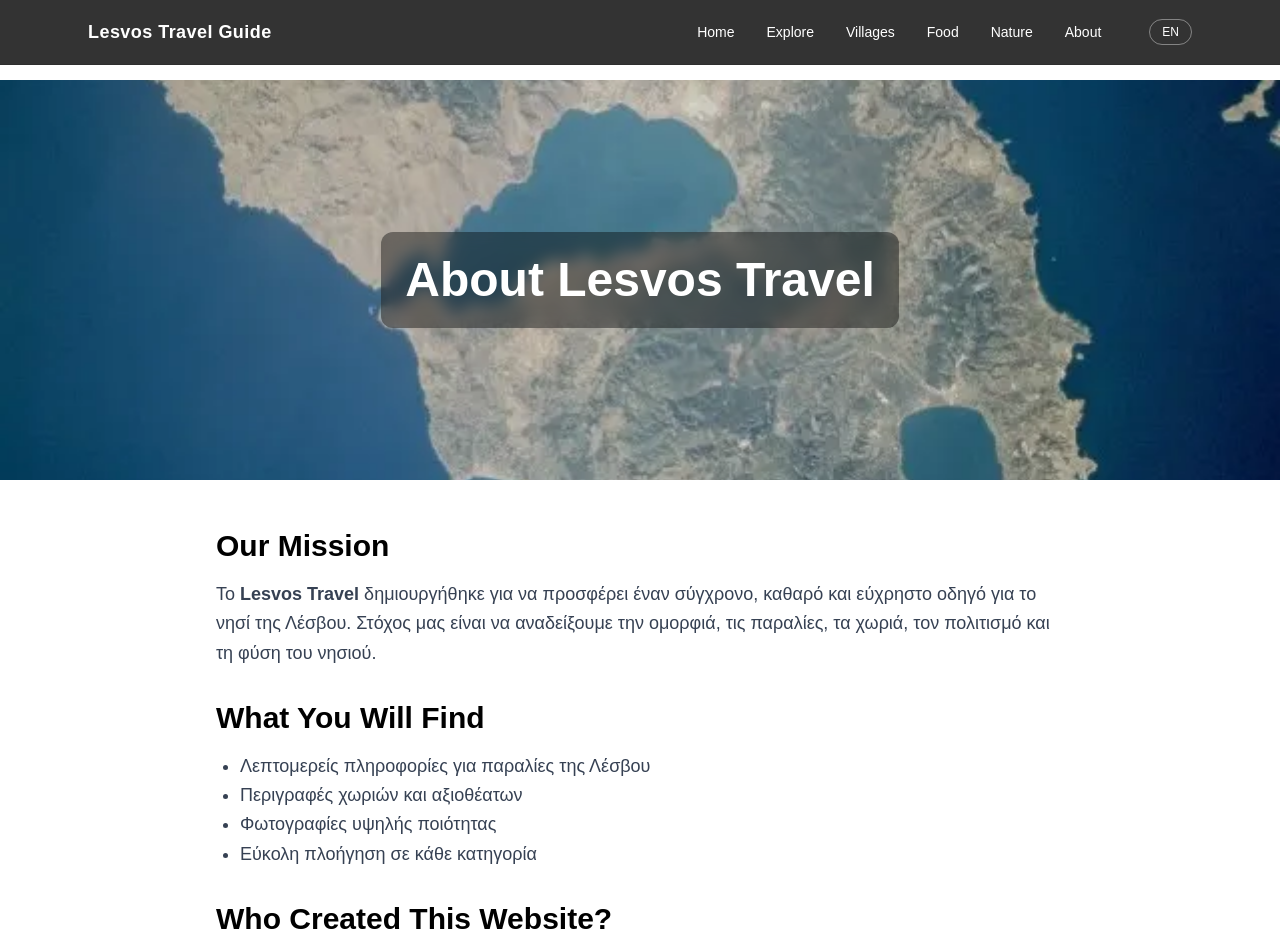
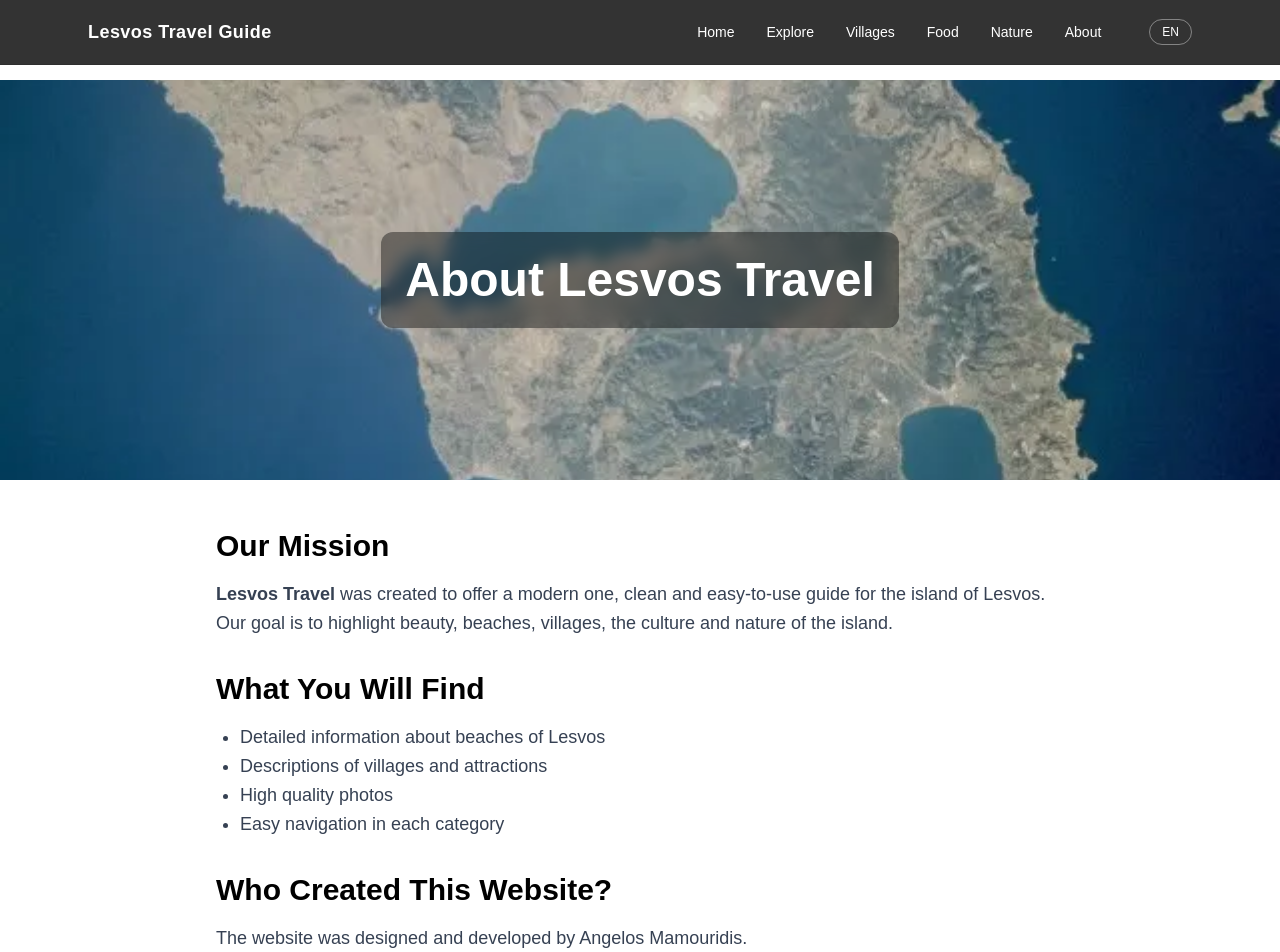
Before and after one commit to amamouridis06/lesvos-travel-guide, a Next.js app: page /about in a window 1280 px wide. Shown: the top 952 px of the page. Built offline with nearby package versions, Linux system fonts and the light colour scheme.

Commit message:
Update page.tsx

```diff
--- a/app/about/page.tsx
+++ b/app/about/page.tsx
@@ -18,32 +18,30 @@ export default function AboutPage() {
         {/* Mission */}
         <h2 className="text-3xl font-bold mb-4">Our Mission</h2>
         <p className="text-lg text-gray-700 mb-8 leading-relaxed">
-          Το <b>Lesvos Travel</b> δημιουργήθηκε για να προσφέρει έναν σύγχρονο,
-          καθαρό και εύχρηστο οδηγό για το νησί της Λέσβου.
-          Στόχος μας είναι να αναδείξουμε την ομορφιά, τις παραλίες, τα χωριά,
-          τον πολιτισμό και τη φύση του νησιού.
+         <b> Lesvos Travel </ b> was created to offer a modern one,
+          clean and easy-to-use guide for the island of Lesvos.
+          Our goal is to highlight beauty, beaches, villages,
+          the culture and nature of the island.
         </p>
 
         {/* What users find */}
         <h2 className="text-3xl font-bold mb-4">What You Will Find</h2>
         <ul className="list-disc ml-6 text-gray-700 text-lg leading-relaxed mb-8">
-          <li>Λεπτομερείς πληροφορίες για παραλίες της Λέσβου</li>
-          <li>Περιγραφές χωριών και αξιοθέατων</li>
-          <li>Φωτογραφίες υψηλής ποιότητας</li>
-          <li>Εύκολη πλοήγηση σε κάθε κατηγορία</li>
+          <li>Detailed information about beaches of Lesvos</li>
+          <li>Descriptions of villages and attractions</li>
+          <li>High quality photos</li>
+          <li>Easy navigation in each category</li>
         </ul>
 
         {/* Developer */}
         <h2 className="text-3xl font-bold mb-4">Who Created This Website?</h2>
         <p className="text-lg text-gray-700 leading-relaxed mb-8">
-          Το website σχεδιάστηκε και αναπτύχθηκε από τον <b>Angelos Mamouridis</b>.
-          Χρησιμοποιήθηκαν σύγχρονες τεχνολογίες όπως:
-          <br /> <b>Next.js, TypeScript, React, TailwindCSS και Vercel</b>.
+          The website was designed and developed by Angelos Mamouridis.
         </p>
 
         {/* Contact button */}
         <a
-          href="mailto:angelosmamouridis@gmail.com"
+          href="mailto:amamourids@gmail.com"
           className="inline-block mt-4 px-6 py-3 bg-black text-white rounded-lg hover:bg-gray-800 transition"
         >
           Contact Me
```
